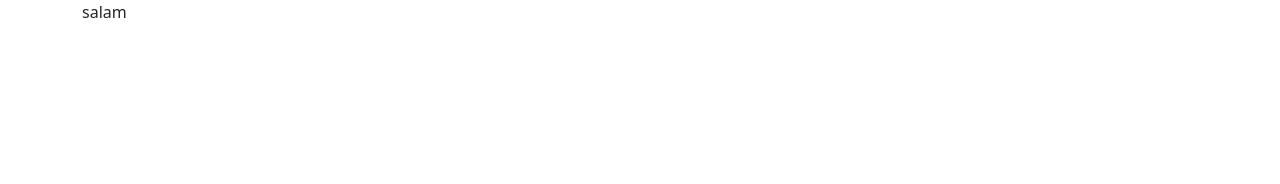
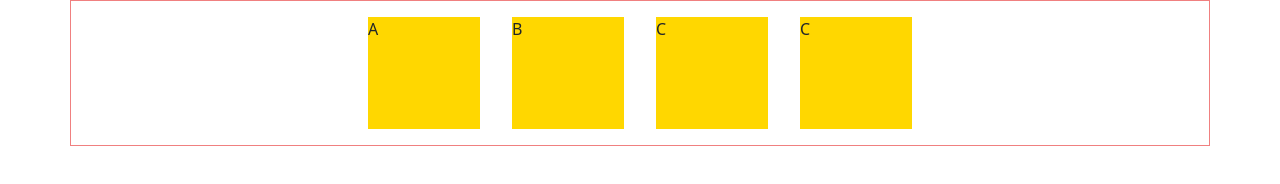
Before and after one commit to hosseinvejdani/frontend, a plain HTML site: page index.html in a window 1280 px wide. Drawn offline with nearby package versions, Linux system fonts and the light colour scheme.

Commit message:
flex box is ok

```diff
--- /dev/null
+++ b/css/styles.css
@@ -0,0 +1,15 @@
+.container{
+   border: 1px solid lightcoral;
+   display: flex;
+   flex-direction: row;
+   justify-content: center;
+   flex-wrap: wrap;
+
+}
+
+.box{
+   height: 7rem;
+   width: 7rem;
+   background-color: gold;
+   margin: 1rem;
+}
--- a/index.html
+++ b/index.html
@@ -5,12 +5,15 @@
    <meta http-equiv="X-UA-Compatible" content="IE=edge">
    <meta name="viewport" content="width=device-width, initial-scale=1.0">
    <link href="https://cdn.jsdelivr.net/npm/bootstrap@5.0.2/dist/css/bootstrap.min.css" rel="stylesheet" integrity="sha384-EVSTQN3/azprG1Anm3QDgpJLIm9Nao0Yz1ztcQTwFspd3yD65VohhpuuCOmLASjC" crossorigin="anonymous">
-
+   <link rel="stylesheet" href="css/styles.css">
    <title>HTML & CSS with Mosh</title>
 </head>
 <body>
    <div class="container">
-      salam
+      <div class="box box-1">A</div>
+      <div class="box">B</div>
+      <div class="box">C</div>
+      <div class="box">C</div>
    </div>
 
    <script src="https://cdn.jsdelivr.net/npm/bootstrap@5.0.2/dist/js/bootstrap.bundle.min.js" integrity="sha384-MrcW6ZMFYlzcLA8Nl+NtUVF0sA7MsXsP1UyJoMp4YLEuNSfAP+JcXn/tWtIaxVXM" crossorigin="anonymous"></script>
```
